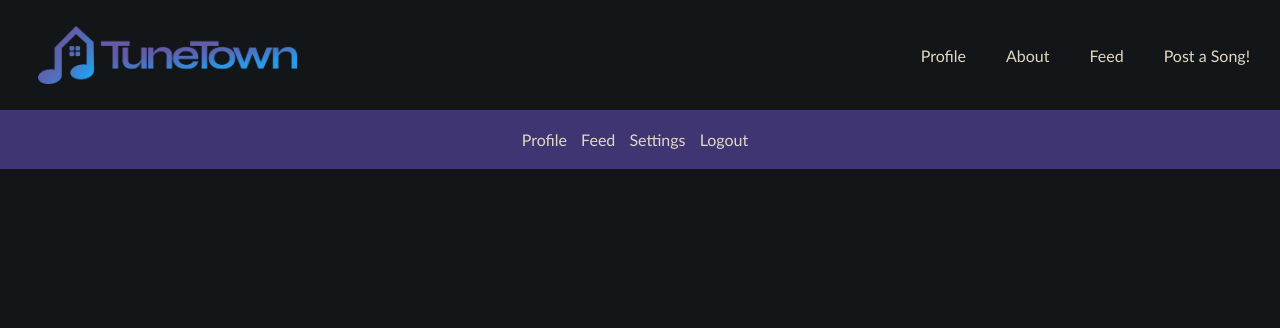
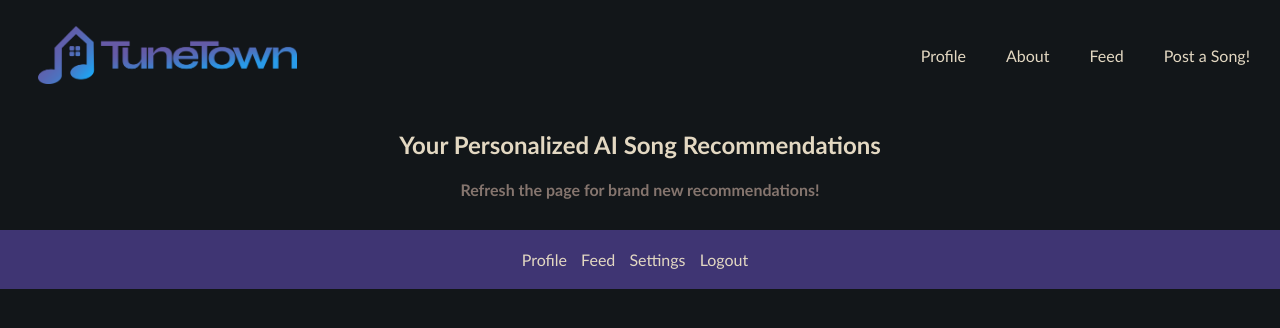
Before and after one commit to sweg3302-tune-town/tune-town, a Flask app: template templates/feed.html in a window 1280 px wide. Shown: the top 328 px of the page. Run offline with Flask 3, Linux system fonts and the light colour scheme; the template is opened without the code that fills it, so the values that code supplies are empty.

Commit message:
feed ui and external link to spotify added

```diff
--- a/app.py
+++ b/app.py
@@ -72,16 +72,18 @@ def getManySongData(songs):
     artists = []
     previews = []
     ids = []
+    urls = []
     for song in songs:
         names.append(song['name'])
         previews.append(song['preview_url'])
+        urls.append(song['album']['external_urls']['spotify'])
         for artist in song['artists']:
             artists.append(artist['name'])
             break # this makes sure only the first artist is appended
         cover_art_url = song['album']['images'][0]['url'] if len(song['album']['images']) > 0 else None
         pics.append(cover_art_url)
         ids.append(song['id'])
-    songData = zip(pics, names, artists, previews, ids)
+    songData = zip(pics, names, artists, previews, ids, urls)
     return songData
 
 # --- routes ---
--- a/static/css/styles.css
+++ b/static/css/styles.css
@@ -257,32 +257,6 @@ body {
   margin: 5px 0;
 }
 
-.song-interaction {
-  display: flex;
-  justify-content: space-between;
-  align-items: center;
-  margin-top: 10px;
-}
-
-.like-button {
-  background-color: var(--pop-of-color);
-  color: #fff;
-  border: none;
-  border-radius: 5px;
-  padding: 8px 12px;
-  cursor: pointer;
-}
-
-.comments-section input {
-  width: 100%;
-  padding: 10px;
-  margin-top: 15px;
-  border: 1px solid #ddd;
-  border-radius: 5px;
-  box-sizing: border-box;
-  /* Include padding and border in the element's total width */
-}
-
 /* Header styles */
 .header {
   padding: 20px;
@@ -388,6 +362,109 @@ h1 {
 
 
 
+/* feed */
+
+.feed-head {
+  color: var(--light-accent);
+  text-align: center;
+}
+
+.feed-head h4 {
+  color: var(--dark-accent);
+}
+
+.song-scroll {
+  align-content: center;
+  margin-bottom: 10px;
+  align-items: center;
+
+}
+
+.song-scroll .album-cover-feed {
+  width: 25%;
+  height: 25%;
+  border-radius: 25px 0px 0px 25px;
+  object-fit: cover;
+}
+
+.song-scroll .song-info-feed {
+  flex: 1;
+  display: flex;
+  flex-direction: column;
+  background-color: var(--primary);
+  color: var(--light-accent);
+}
+
+.song-scroll .song-card-feed {
+  display: flex;
+ /* Adjust spacing between song cards */
+  padding-right: 20px;
+  background-color: var(--primary);
+  border-radius: 25px;
+  max-width: 50%;
+  margin-left: auto;
+  margin-right: auto;
+  margin-bottom: 20px;
+}
+
+.song-scroll .song-info-feed h2, .song-scroll .song-info-feed p {
+  color: var(--light-accent);
+  margin-left: 20px;
+}
+
+.song-scroll .song-interaction, .song-scroll .comments-section{
+  display: flex;
+  float: right;
+  margin-left: 20px;
+  flex: 1;
+}
+
+
+.song-interaction {
+  display: flex;
+  justify-content: space-between;
+  align-items: center;
+}
+
+.like-button {
+  background-color: var(--pop-of-color);
+  color: #fff;
+  border: none;
+  border-radius: 5px;
+  padding: 8px 12px;
+  cursor: pointer;
+}
+
+.likes {
+  align-items: right;
+  text-align: right;
+  color: var(--background);
+}
+
+.comments-section {
+  margin-bottom: 20px;
+}
+
+.comments-section input {
+  width: 100%;
+  border: 1px solid #ddd;
+  border-radius: 15px;
+  box-sizing: border-box;
+  /* Include padding and border in the element's total width */
+}
+
+a {
+  text-decoration: none;
+}
+a:hover {
+  text-decoration:underline;
+  color: var(--light-accent);
+}
+
+
+
+
+
 /* ----------------- */
 
 
--- a/templates/feed.html
+++ b/templates/feed.html
@@ -33,21 +33,54 @@
     </div>
   </div>
 
+    <div class="feed-head">
+        <h2>Your Personalized AI Song Recommendations</h2>
+        <h4>Refresh the page for brand new recommendations!</h4>
+    </div>
+
     <div class="song-scroll">
-        {% for pic, name, artist, preview, id in songData %}
-        <div class="song-card">
-            <img src="{{ pic }}" alt="Album Cover" class="album-cover" onclick="toggleAudio(this.nextElementSibling)">
+        {% for pic, name, artist, preview, id, url in songData %}
+        <div class="song-card-feed">
+            <img src="{{ pic }}" alt="Album Cover" class="album-cover-feed" onclick="toggleAudio(this.nextElementSibling)">
+
             <audio src="{{ preview }}" style="display:none;"></audio>
-            <div class="song-info">
-                <h2>{{ name }}</h2>
+            <div class="song-info-feed">
+                <a href ='{{url}}'><h2>{{ name }}</h2></a>
                 <p>Artist: {{ artist }}</p>
+
                 <div class="song-interaction">
                     <span class="likes">45 Likes</span>
-                    <button class="like-button">Like</button>
+                    <button class="like-button">Like
+                        <script>
+                            const likeButtons = document.querySelectorAll(".like-button");
+
+                            likeButtons.forEach((likeButton) => {
+                                let taskDone = false;
+                                const updateButton = () => {
+                                    if (taskDone) {
+                                        likeButton.innerHTML = '<svg xmlns="http://www.w3.org/2000/svg" viewBox="0 0 24 24" fill="#f320c5" width="24px" height="24px"><path d="M12 21.35l-1.45-1.32C5.4 15.36 2 12.28 2 8.5 2 5.42 4.42 3 7.5 3c1.74 0 3.41.81 4.5 2.09C13.09 3.81 14.76 3 16.5 3 19.58 3 22 5.42 22 8.5c0 3.78-3.4 6.86-8.55 11.54z"/></svg>';
+                                        likeButton.style.backgroundColor = 'transparent'; // Remove background color
+                                    } else {
+                                        likeButton.innerText = "Like";
+                                        likeButton.style.backgroundColor = ''; // Revert to default background color
+                                    }};
+                                const toggleLike = () => {
+                                    taskDone = !taskDone;
+                                    updateButton();
+                                };
+                                updateButton();
+
+                                likeButton.addEventListener("click", toggleLike);
+                            });
+                        </script>
+
+
+
+                      </button>
                 </div>
                 <div class="comments-section">
                     <!-- Comments will be dynamically loaded here -->
-                    <input type="text" placeholder="Add a comment...">
+                    <input type="text" placeholder="&nbsp;Add a comment...">
                 </div>
             </div>
         </div>
@@ -62,5 +95,4 @@
     </div>
 
 </body>
-
 </html>
```
Also changed, not shown: templates/profile.html (+4 -4 lines).
